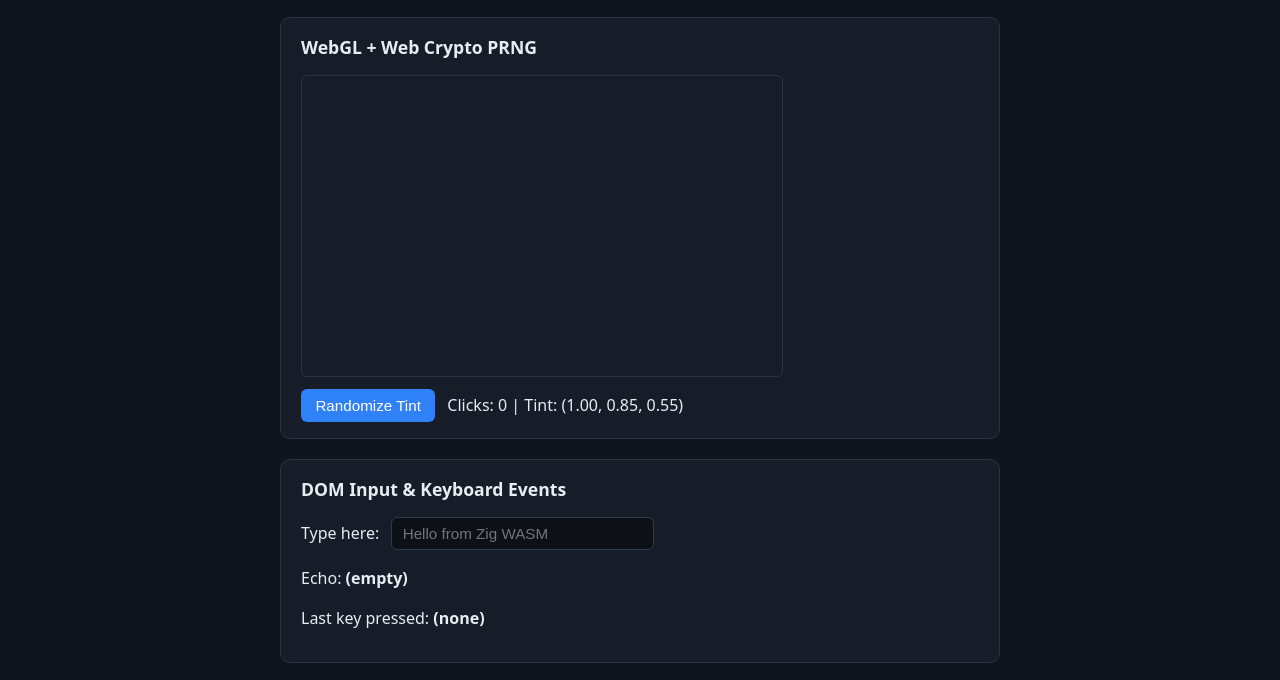
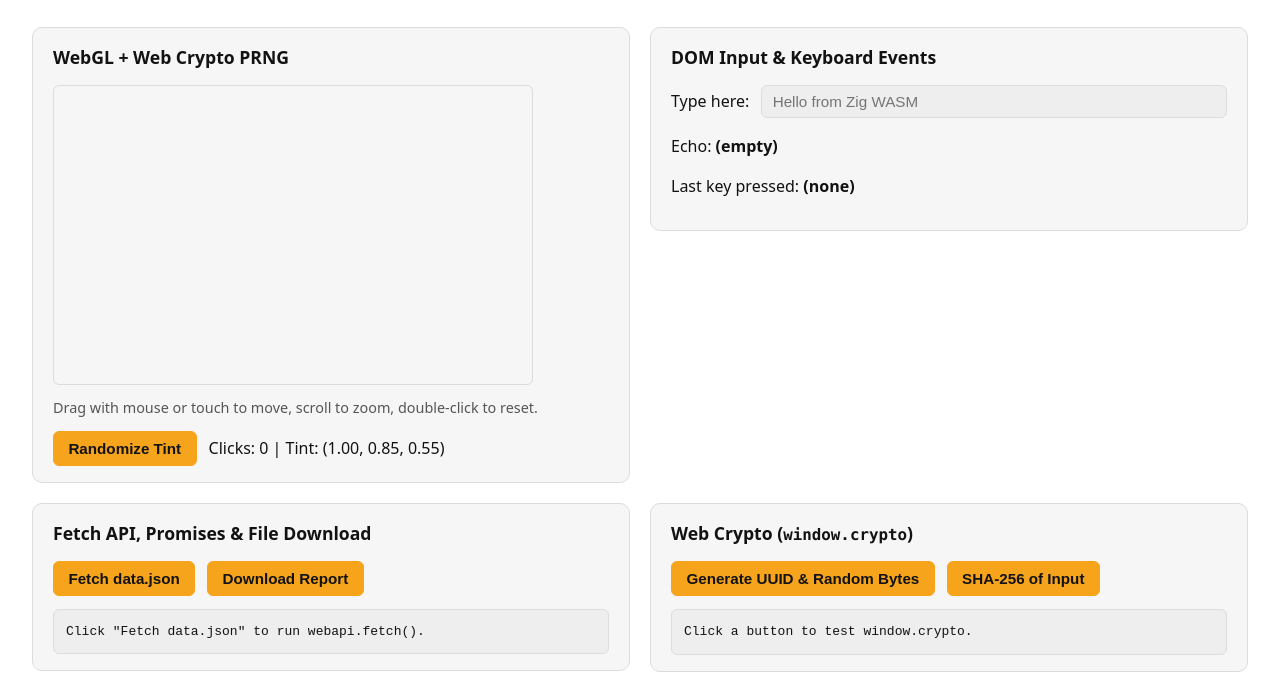
Before and after one commit to dasimmet/zig-webapi, a plain HTML site: page example/static/index.html in a window 1280 px wide. Shown: the part 143-823 px from the top of the page. Drawn offline with Linux system fonts and the light colour scheme; a script that the page names is missing.

Commit message:
make example desktop-ready

```diff
--- a/example/src/shaders/triangle.vert
+++ b/example/src/shaders/triangle.vert
@@ -1,5 +1,7 @@
 attribute vec2 a_pos;
 uniform float u_angle;
+uniform float u_scale;
+uniform vec2 u_offset;
 varying vec2 v_pos;
 
 void main() {
@@ -8,7 +10,7 @@ void main() {
     vec2 rotated = vec2(
         a_pos.x * c - a_pos.y * s,
         a_pos.x * s + a_pos.y * c
-    );
+    ) * u_scale + u_offset;
     v_pos = a_pos;
     gl_Position = vec4(rotated, 0.0, 1.0);
 }
--- a/example/static/index.html
+++ b/example/static/index.html
@@ -17,6 +17,7 @@
     <section class="panel">
       <h2>WebGL + Web Crypto PRNG</h2>
       <canvas id="gl-canvas" width="480" height="300"></canvas>
+      <p class="meta">Drag with mouse or touch to move, scroll to zoom, double-click to reset.</p>
       <div class="row">
         <button id="btn-color" type="button">Randomize Tint</button>
         <span id="click-status">Clicks: 0 | Tint: (1.00, 0.85, 0.55)</span>
--- a/example/static/style.css
+++ b/example/static/style.css
@@ -1,21 +1,65 @@
 :root {
   color-scheme: dark light;
-  font-family: system-ui, -apple-system, sans-serif;
+  font-family: system-ui, -apple-system, BlinkMacSystemFont, "Segoe UI", sans-serif;
   line-height: 1.5;
+  --bg: #121212;
+  --surface: #1b1b1b;
+  --code-bg: #0b0b0b;
+  --border: #2c2c2c;
+  --text: #e6e6e6;
+  --muted: #a6a6a6;
+  --accent: #f7a41d;
+  --accent-hover: #ffb43b;
+  --accent-text: #121212;
+  --link: #f7a41d;
+}
+
+@media (prefers-color-scheme: light) {
+  :root {
+    --bg: #ffffff;
+    --surface: #f6f6f6;
+    --code-bg: #eeeeee;
+    --border: #dcdcdc;
+    --text: #121212;
+    --muted: #555555;
+    --accent: #f7a41d;
+    --accent-hover: #e5940c;
+    --accent-text: #121212;
+    --link: #b86b00;
+  }
+}
+
+* {
+  box-sizing: border-box;
 }
 
 body {
   margin: 0;
-  padding: 2rem 1rem;
-  background: #10141c;
-  color: #e6edf3;
+  padding: clamp(1rem, 3vw, 2rem) clamp(0.75rem, 3vw, 2rem);
+  background: var(--bg);
+  color: var(--text);
+}
+
+a {
+  color: var(--link);
+}
+
+code {
+  font-family: ui-monospace, SFMono-Regular, Menlo, Monaco, Consolas, monospace;
+  font-size: 0.9em;
 }
 
 .container {
-  max-width: 720px;
+  max-width: 1400px;
   margin: 0 auto;
   display: grid;
+  grid-template-columns: repeat(auto-fit, minmax(min(100%, 420px), 1fr));
   gap: 1.25rem;
+  align-items: start;
+}
+
+header {
+  grid-column: 1 / -1;
 }
 
 header h1 {
@@ -24,20 +68,21 @@ header h1 {
 
 .subtitle {
   margin: 0;
-  color: #9fb0c3;
+  color: var(--muted);
 }
 
 .meta {
-  margin: 0.5rem 0 0;
+  margin: 0.5rem 0 0.75rem;
   font-size: 0.9rem;
-  color: #8b9bb0;
+  color: var(--muted);
 }
 
 .panel {
-  background: #171d28;
-  border: 1px solid #2a3444;
+  background: var(--surface);
+  border: 1px solid var(--border);
   border-radius: 10px;
   padding: 1rem 1.25rem;
+  min-width: 0;
 }
 
 .panel h2 {
@@ -51,8 +96,15 @@ canvas {
   max-width: 480px;
   height: auto;
   border-radius: 6px;
-  border: 1px solid #2a3444;
+  border: 1px solid var(--border);
   margin-bottom: 0.75rem;
+  touch-action: none;
+  user-select: none;
+  cursor: grab;
+}
+
+canvas:active {
+  cursor: grabbing;
 }
 
 .row {
@@ -63,34 +115,55 @@ canvas {
 }
 
 button {
-  background: #2f81f7;
-  color: #ffffff;
-  border: none;
+  background: var(--accent);
+  color: var(--accent-text);
+  border: 1px solid var(--accent);
   border-radius: 6px;
   padding: 0.5rem 0.9rem;
   font-size: 0.95rem;
+  font-weight: 600;
   cursor: pointer;
 }
 
 button:hover {
-  background: #388bfd;
+  background: var(--accent-hover);
+  border-color: var(--accent-hover);
 }
 
 input[type="text"] {
-  background: #0d1117;
-  color: #e6edf3;
-  border: 1px solid #303b4d;
+  background: var(--code-bg);
+  color: var(--text);
+  border: 1px solid var(--border);
   border-radius: 6px;
   padding: 0.45rem 0.65rem;
   font-size: 0.95rem;
-  min-width: 240px;
+  flex: 1 1 200px;
+  min-width: 0;
+  max-width: 100%;
+}
+
+input[type="text"]:focus {
+  outline: 2px solid var(--accent);
+  outline-offset: 1px;
 }
 
 pre {
-  background: #0d1117;
-  border: 1px solid #303b4d;
+  background: var(--code-bg);
+  border: 1px solid var(--border);
   border-radius: 6px;
   padding: 0.75rem;
   overflow-x: auto;
+  white-space: pre-wrap;
+  word-break: break-word;
   margin-bottom: 0;
 }
+
+@media (max-width: 640px) {
+  .panel {
+    padding: 0.9rem 1rem;
+  }
+
+  button {
+    width: 100%;
+  }
+}
--- a/site/style.css
+++ b/site/style.css
@@ -2,26 +2,30 @@
   color-scheme: dark light;
   font-family: system-ui, -apple-system, BlinkMacSystemFont, "Segoe UI", sans-serif;
   line-height: 1.6;
-  --bg: #0d1117;
-  --surface: #161b22;
-  --border: #30363d;
-  --text: #e6edf3;
-  --muted: #9198a1;
+  --bg: #121212;
+  --surface: #1b1b1b;
+  --code-bg: #0b0b0b;
+  --border: #2c2c2c;
+  --text: #e6e6e6;
+  --muted: #a6a6a6;
   --accent: #f7a41d;
-  --accent-text: #111418;
-  --link: #58a6ff;
+  --accent-hover: #ffb43b;
+  --accent-text: #121212;
+  --link: #f7a41d;
 }
 
 @media (prefers-color-scheme: light) {
   :root {
-    --bg: #f6f8fa;
-    --surface: #ffffff;
-    --border: #d0d7de;
-    --text: #1f2328;
-    --muted: #59636e;
-    --accent: #d97706;
-    --accent-text: #ffffff;
-    --link: #0969da;
+    --bg: #ffffff;
+    --surface: #f6f6f6;
+    --code-bg: #eeeeee;
+    --border: #dcdcdc;
+    --text: #121212;
+    --muted: #555555;
+    --accent: #f7a41d;
+    --accent-hover: #e5940c;
+    --accent-text: #121212;
+    --link: #b86b00;
   }
 }
 
@@ -45,9 +49,9 @@ code {
 }
 
 .container {
-  max-width: 920px;
+  max-width: 1400px;
   margin: 0 auto;
-  padding: 0 1.25rem;
+  padding: 0 clamp(1rem, 3vw, 2.5rem);
 }
 
 .hero {
@@ -100,16 +104,37 @@ code {
   border-color: var(--accent);
 }
 
+.btn.primary:hover {
+  background: var(--accent-hover);
+  border-color: var(--accent-hover);
+}
+
 .btn.secondary {
   background: var(--bg);
   color: var(--text);
 }
 
+.btn.secondary:hover {
+  border-color: var(--accent);
+}
+
 .grid {
   display: grid;
-  grid-template-columns: repeat(auto-fit, minmax(240px, 1fr));
+  grid-template-columns: repeat(auto-fit, minmax(min(100%, 260px), 1fr));
   gap: 1rem;
   margin-bottom: 1.5rem;
+}
+
+.panels-grid {
+  display: grid;
+  grid-template-columns: repeat(auto-fit, minmax(min(100%, 420px), 1fr));
+  gap: 1rem;
+  margin-bottom: 1.25rem;
+}
+
+.panels-grid .panel {
+  margin-bottom: 0;
+  min-width: 0;
 }
 
 .card,
@@ -144,14 +169,34 @@ code {
 pre {
   margin: 0;
   padding: 0.9rem 1rem;
-  background: var(--bg);
+  background: var(--code-bg);
   border: 1px solid var(--border);
   border-radius: 8px;
   overflow-x: auto;
 }
 
 .footer {
-  padding: 1.5rem 1.25rem 2.5rem;
+  padding: 1.5rem clamp(1rem, 3vw, 2.5rem) 2.5rem;
   color: var(--muted);
   font-size: 0.9rem;
 }
+
+@media (max-width: 640px) {
+  .hero {
+    padding: 2.25rem 0 1.75rem;
+    margin-bottom: 1.25rem;
+  }
+
+  .hero h1 {
+    font-size: 2rem;
+  }
+
+  .lead {
+    font-size: 1rem;
+  }
+
+  .btn {
+    width: 100%;
+    text-align: center;
+  }
+}
```
Also changed, not shown: site/index.html (+4 -0 lines), 2 other files.
